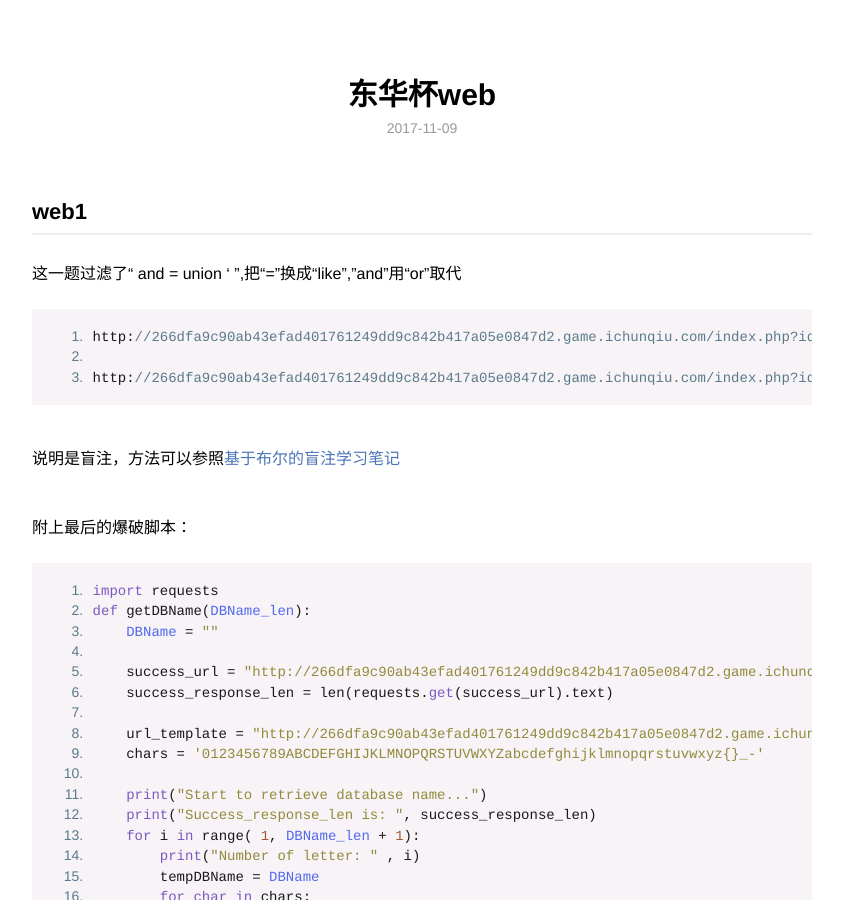
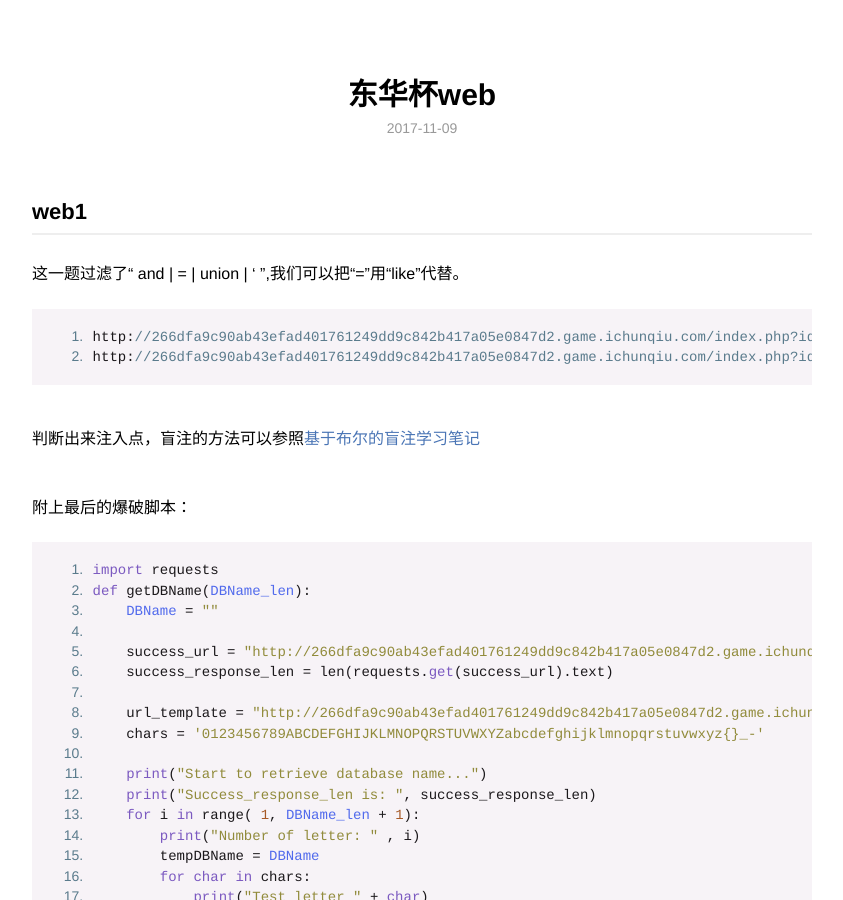
Before and after one commit to bluecity/bluecity.github.io, a Jekyll site: the page built from _posts/2017-11-9-donghua_web.md, in a window 1280 px wide and 900 px high. Shown: the whole window, without its empty margins (218-1061 px from the left). Built offline with Jekyll 4.4.1, drawn with Linux system fonts in a browser that asks for light colours.

Commit message:
初始模板

```diff
--- a/_posts/2017-11-9-donghua_web.md
+++ b/_posts/2017-11-9-donghua_web.md
@@ -6,13 +6,12 @@ description: 作身为一个新人，只能在赛后复现一下，总结一下
 ---
 
 ## web1
- 这一题过滤了“ and = union ' ”,把“=”换成“like”,"and"用“or"取代
+ 这一题过滤了“ and | = | union | ' ”,我们可以把“=”用“like”代替。
 
     http://266dfa9c90ab43efad401761249dd9c842b417a05e0847d2.game.ichunqiu.com/index.php?id=0 or 1 like 1# 有回显
-
     http://266dfa9c90ab43efad401761249dd9c842b417a05e0847d2.game.ichunqiu.com/index.php?id=0 or 1 like 2# 无回显
 
-说明是盲注，方法可以参照[基于布尔的盲注学习笔记](http://blog.csdn.net/squeen_/article/details/52767887)
+判断出来注入点，盲注的方法可以参照[基于布尔的盲注学习笔记](http://blog.csdn.net/squeen_/article/details/52767887)
 
 附上最后的爆破脚本：
 
```
